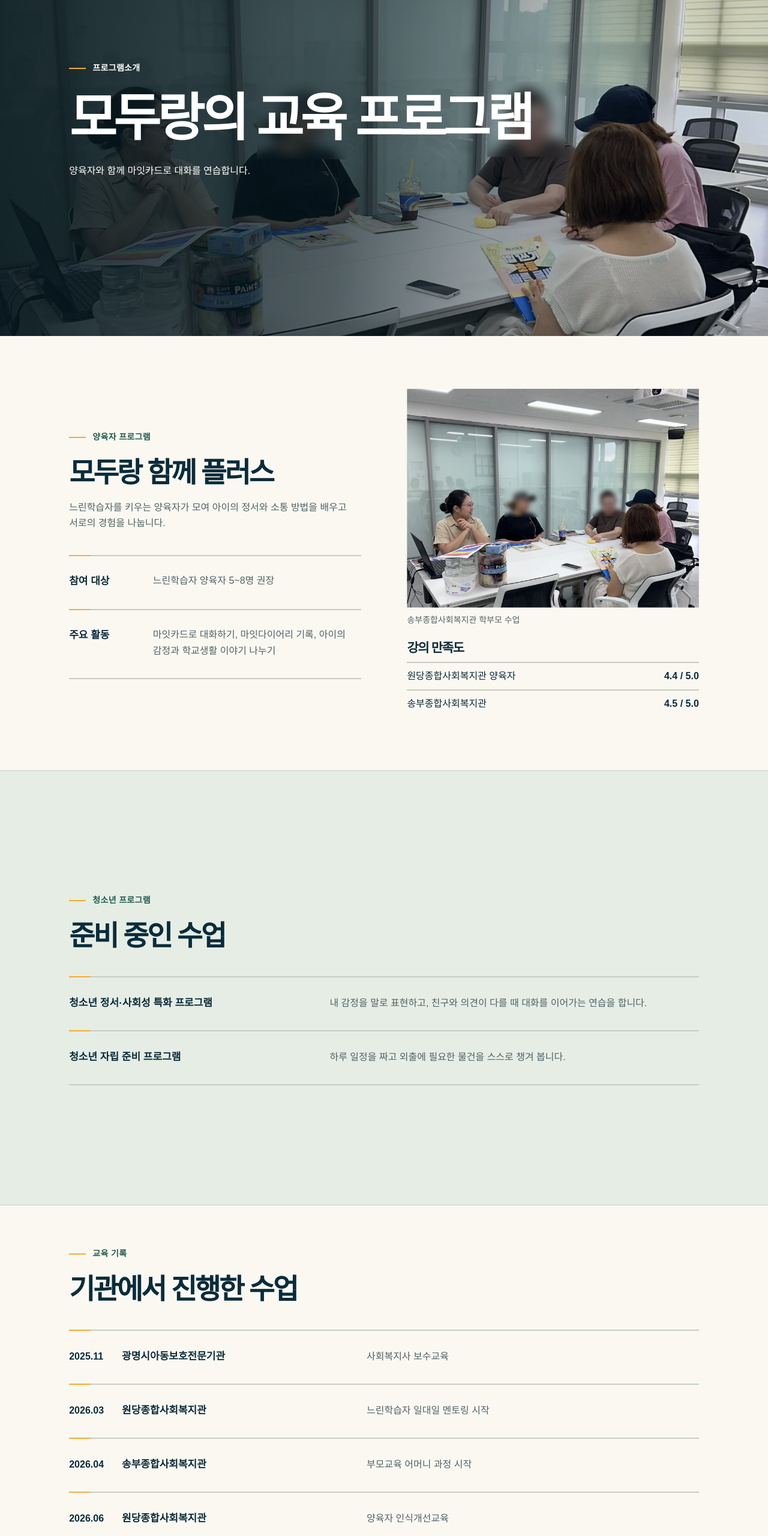
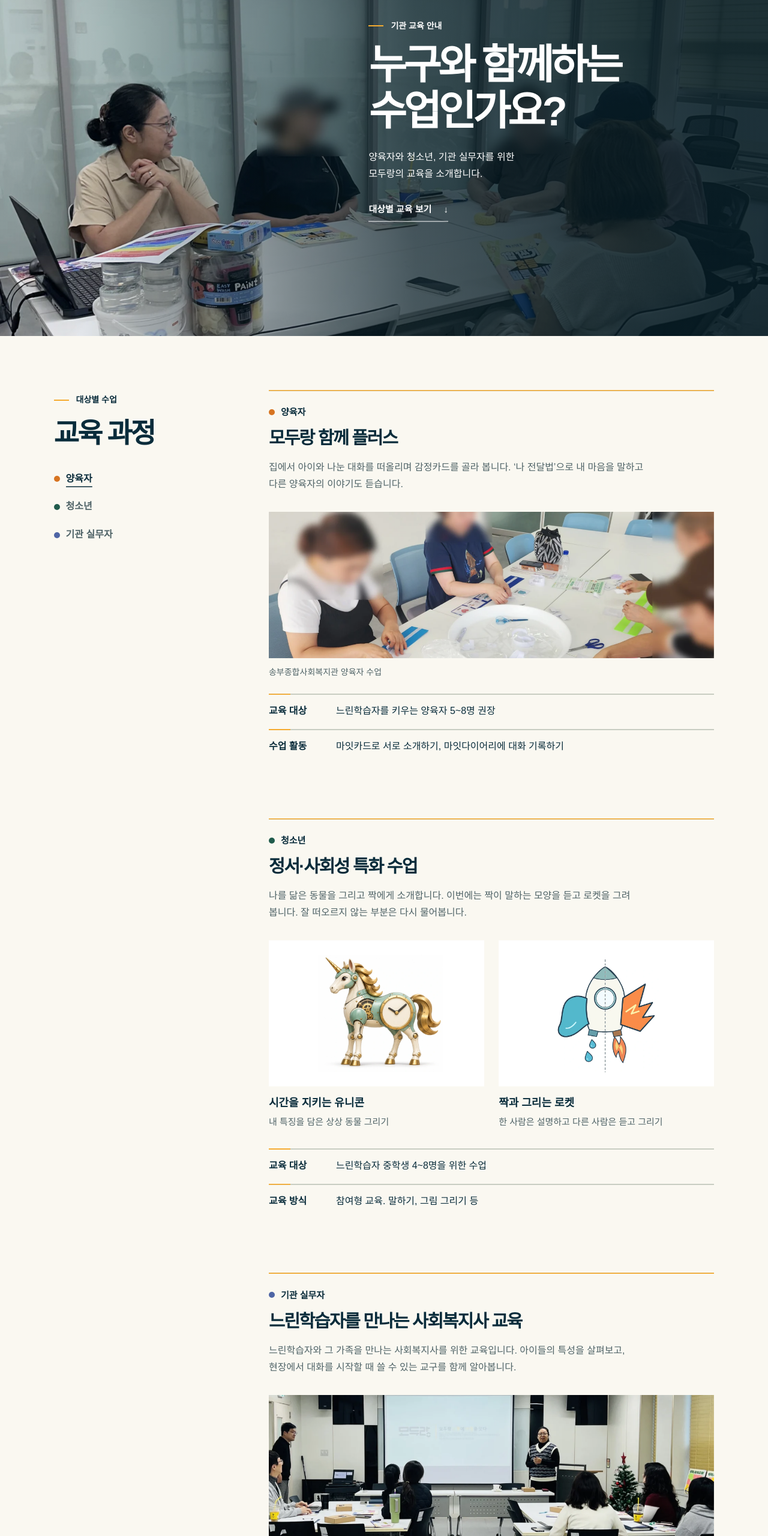
Before and after one commit to junhyuk0305/modu, a plain HTML site: page programs.html in a window 1280 px wide. Shown: the part 240-2800 px from the top of the page at 60% size. Drawn offline with Linux system fonts and the light colour scheme.

Commit message:
Publish audience-based education program guide

```diff
--- /dev/null
+++ b/programs.css
@@ -0,0 +1,186 @@
+/* Shared layout for the program page and its local previews. */
+.demo {
+  --s1: 4px; --s2: 8px; --s3: 12px; --s4: 16px; --s5: 24px;
+  --s6: 32px; --s7: 48px; --s8: 64px; --s9: 96px;
+  background: var(--paper); color: var(--ink);
+}
+.width { width: min(1180px,86%); margin-inline: auto }
+.demo main { display: block }
+.demo main > section { display: block; min-height: 0; padding: 0 }
+.demo main > .section { padding-block: clamp(var(--s7),7vw,var(--s9)); border: 0 }
+.demo h1,.demo h2,.demo h3 { margin: 0; word-break: keep-all; overflow-wrap: anywhere; text-wrap: balance }
+.demo h1 { font-size: clamp(43px,5.35vw,82px); line-height: 1.12; letter-spacing: -.075em }
+.demo h2 { max-width: none; font-size: clamp(30px,3.6vw,53px); line-height: 1.22 }
+.demo h3 { font-size: clamp(22px,2.3vw,36px); line-height: 1.3 }
+.demo main p { line-height: 1.75; font-size: clamp(16px,1.15vw,19px); color: var(--muted); word-break: keep-all }
+.demo main .lead { font-size: clamp(19px,1.55vw,25px); color: var(--ink) }
+.demo [id] { scroll-margin-top: var(--s4) }
+.editions { background: var(--paper); border-top: 1px solid var(--line); border-bottom: 1px solid var(--line) }
+.editions .width { display: flex; align-items: center; gap: var(--s2); min-height: 46px }
+.editions .width > span { color: var(--muted); font-size: 12px; font-weight: 700; margin-right: auto }
+.editions a { color: var(--muted); font-size: 13px; padding: var(--s1) var(--s3); text-decoration: none; font-weight: 650 }
+.editions a[aria-current=page] { background: var(--ink); color: white; border-radius: 100px }
+.editions a:hover,.demo main a:hover { text-decoration: underline 2px; text-underline-offset: 5px }
+.eyebrow { display: inline-flex; align-items: center; gap: var(--s3); font-size: 14px; font-weight: 700; margin-bottom: var(--s4) }
+.eyebrow::before { content: ''; width: 25px; height: 2px; background: var(--orange) }
+.demo main > .scene { position: relative; isolation: isolate; min-height: clamp(480px,66svh,690px); display: grid; align-items: center; padding-block: var(--s8); overflow: hidden }
+.hero-picture,.hero-shade { position: absolute; inset: 0; z-index: -1; pointer-events: none }
+.hero-picture { z-index: -2; overflow: hidden }
+.hero-picture img { height: 110%; width: 100%; object-fit: cover; object-position: center 63%; position: relative; top: -5% }
+.hero-shade { background: linear-gradient(90deg,#092c3b0a 10%,#071c24b8 54%,#071c24e6 96%) }
+.field-cover { background: var(--ink); color: white }
+.hero-copy { padding-left: min(41vw,560px) }
+.scene p { margin-top: var(--s5); max-width: 36em }
+.demo .field-cover p { color: white }
+.hero-link { display: inline-flex; align-items: center; gap: var(--s5); padding-block: var(--s2); margin-top: var(--s5); border-bottom: 2px solid; text-decoration: none; font-weight: 700 }
+.photo-credit { position: absolute; right: 7%; bottom: var(--s4); font-size: 13px; color: white }
+.editorial,.section-head { display: grid; grid-template-columns: minmax(0,.9fr) minmax(0,1.1fr); gap: clamp(var(--s6),6vw,var(--s9)) }
+.editorial p,.plain-list h3 + p,.experiment h3 + p { margin-top: var(--s4) }
+.fact { display: flex; gap: var(--s5); border-top: 1px solid var(--line); padding-block: var(--s3); font-size: 16px }
+.fact:first-of-type { margin-top: var(--s6) }
+.fact b { flex: 0 0 5em }
+.activities { border-block: 2px solid var(--ink) }
+.activities details + details { border-top: 1px solid var(--line) }
+.activities summary { display: flex; align-items: center; justify-content: space-between; gap: var(--s4); padding-block: var(--s5); list-style: none; font-weight: 700; font-size: clamp(20px,1.8vw,29px); letter-spacing: -.055em }
+.activities summary::-webkit-details-marker { display: none }
+.activities summary::after { content: '+'; font: 24px/1 sans-serif }
+.activities [open] summary::after { content: '−' }
+.activities details p { padding-bottom: var(--s5) }
+.tinted { background: var(--pale) }
+.section-head { align-items: end; margin-bottom: var(--s6) }
+.section-head > :only-child { grid-column: 1 / -1 }
+.section-head p { max-width: 35em }
+html:not(.demo-ready) :is(.choices,.pick,.answer) { display:none }
+.choices,.pick { display: flex; flex-wrap: wrap; gap: var(--s2) }
+.choices button,.pick button { padding: var(--s2) var(--s4); border: 1px solid var(--line); background: var(--paper); border-radius: 999px; font-weight: 700; font-size: 15px; color: var(--ink) }
+.choices button[aria-pressed=true],.pick button[aria-pressed=true] { background: var(--pine); color: white; border-color: var(--pine) }
+.choices button:hover,.pick button:hover { border-color: var(--pine) }
+.case-story { display: grid; grid-template-columns: 1.15fr .85fr; gap: clamp(var(--s5),5vw,var(--s8)); align-items: center; padding-top: var(--s5) }
+.photo { overflow: hidden }
+.case-story img,.wide-photo img { width: 100%; aspect-ratio: 16/10; object-fit: cover }
+.case-story p { margin-top: var(--s4) }
+.plain-list article { border-top: 2px solid var(--line); padding-block: var(--s5) }
+.contact-block { background: var(--ink); color: var(--paper) }
+.demo main .contact-block { padding-block: var(--s7) }
+.contact-block .width { display: flex; align-items: center; justify-content: space-between; gap: var(--s5); flex-wrap: wrap }
+.contact-block h2 { font-size: clamp(25px,2.7vw,42px) }
+.contact-action { padding: var(--s3) var(--s5); background: var(--paper); color: var(--ink); font-weight: 700; text-decoration: none; border-radius: 100px }
+.contact-action span { margin-left: var(--s4) }
+
+/* The workshop shows illustrations taken from the actual teaching material. */
+.lab-cover { background-color: var(--pale); background-image: radial-gradient(#205b4c33 .85px,transparent .9px); background-size: 16px 16px }
+.lab-grid { display: grid; grid-template-columns: 1.1fr .9fr; align-items: center; gap: var(--s7) }
+.lab-copy h1 { color: var(--pine) }
+.lab-print { position: relative; justify-self: center; width: min(100%,380px) }
+.lab-print::before { content: ''; position: absolute; inset: 4% -3% -2% 4%; background: #ffda83; border: 1px solid var(--ink); transform: rotate(5deg) }
+.sketch-sheet { position: relative; transform: rotate(-4deg); background: white; color: var(--ink); padding: var(--s5); border: 1px solid var(--ink); box-shadow: 0 12px 30px #092c3b18 }
+.paper-top,.sketch-sheet figcaption { font-size: 13px; font-weight: 700 }
+.paper-top { display: flex; justify-content: space-between; align-items: center; border-bottom: 1px solid var(--line); padding-bottom: var(--s2) }
+.paper-top i { width: 10px; aspect-ratio: 1; border-radius: 50%; background: var(--orange) }
+.sketch-sheet img { display: block; width: 100%; height: clamp(145px,22vw,280px); object-fit: contain; margin-block: var(--s2) }
+.sketch-sheet figcaption { text-align: center; border-top: 1px solid var(--line); padding-top: var(--s2) }
+.pencil { position:absolute; height: 9px; width: 38%; background: var(--orange); border: 1px solid var(--ink); bottom: 10%; right: -8%; transform: rotate(-34deg); pointer-events:none }
+.pencil::before {content:''; position:absolute; left:-12px; top:-1px; border: 4.5px solid transparent; border-right:8px solid var(--ink)}
+.lab-book { border-top: 2px solid var(--ink) }
+.book-tabs { margin-top: var(--s5) }
+.experiment { display: grid; grid-template-columns: minmax(0,.85fr) minmax(0,1.15fr); align-items: center; gap: clamp(var(--s5),5vw,var(--s8)); padding-top: var(--s6) }
+.artifact { background: white; padding: var(--s5); border: 1px solid var(--line) }
+.artifact img { width:100%; height: clamp(200px,23vw,300px); object-fit: contain }
+.artifact figcaption,.wide-photo figcaption { color:var(--muted); font-size:14px; padding-top:var(--s3) }
+.pick { padding:0; border:0; margin:var(--s5) 0 0 }
+.pick legend { padding:0; margin-bottom:var(--s2); font-weight:700 }
+.answer { min-height: 3.5em; margin-top:var(--s3) }
+.prompt { border-left: 3px solid var(--orange); padding-left:var(--s4); margin-top:var(--s5) }
+.future-band { background: var(--pale) }
+
+/* Institutional directory with an in-page index. */
+.demo-guide .hero-link { border:0; text-decoration:none }
+.demo-guide .hero-link span { margin-left:var(--s4) }
+.guide-layout { display:grid; grid-template-columns:minmax(180px,.55fr) minmax(0,1.45fr); gap:clamp(var(--s6),6vw,var(--s9)); align-items:start }
+.guide-aside { position:sticky; top:calc(var(--header) + var(--s5)) }
+.page-programs .guide-aside { top:calc(var(--header) + var(--s7)) }
+.guide-aside nav { display:grid; justify-items:start; margin-top:var(--s5) }
+.guide-aside a { position:relative; color:var(--muted); text-decoration:none; font-weight:650; padding-block:10px }
+.demo .guide-aside a:hover, .guide-aside a[aria-current=location] { color:var(--ink); text-decoration:none }
+.guide-aside a::after {
+  content:''; position:absolute; left:20px; right:0; bottom:9px;
+  height:var(--draw-line-size); background:currentColor; pointer-events:none;
+  clip-path:inset(0 100% 0 0);
+}
+.guide-aside a[aria-current=location]::after { clip-path:inset(0) }
+.audience { display:inline-flex; align-items:center; gap:10px; font-weight:700 }
+.audience::before { content:''; flex:none; width:10px; height:10px; border-radius:50%; background:var(--audience-color) }
+.audience.families { --audience-color:#d77421 }
+.audience.teens { --audience-color:var(--pine) }
+.audience.staff { --audience-color:#4e65a5 }
+.directory article + article { margin-top:clamp(56px,7vw,96px) }
+.entry-top.row { display:block; padding:var(--s5) 0 var(--s3); color:var(--ink); font-size:15px }
+.demo-guide .entry-top::after, .demo-guide .plain-list .row::after { width:100% }
+.directory h3 + p { margin-top:var(--s4); max-width:40em }
+.directory dl { margin:var(--s5) 0 0 }
+.directory dl .row { grid-template-columns:6em minmax(0,1fr); gap:var(--s4); padding-block:var(--s4) }
+.directory dt { font-weight:700 }
+.directory dd { margin:0 }
+.demo-guide .plain-list .row { display:block; border:0 }
+.demo-guide figure.photo { height:auto }
+.directory { --course-image-height:clamp(164px,19vw,270px) }
+.directory :is(.activity-prints,.wide-photo) img { width:100%; height:var(--course-image-height) }
+.activity-prints { display:grid; grid-template-columns:repeat(2,minmax(0,1fr)); gap:var(--s5); margin:var(--s6) 0 }
+.activity-prints img { object-fit:contain; background:white; padding:clamp(12px,2vw,24px) }
+.activity-prints figcaption { color:var(--muted); font-size:15px; padding-top:var(--s3) }
+.activity-prints strong { display:block; color:var(--ink); font-size:18px; margin-bottom:var(--s1) }
+.wide-photo { margin-top:var(--s6) }
+.wide-photo img { object-position:center 54% }
+#families .wide-photo img { object-position:center 16% }
+
+@media(prefers-reduced-motion:no-preference) {
+  html:has(.page-programs #courses:target) { scroll-behavior:smooth }
+  .guide-aside a::after { transition:clip-path 320ms cubic-bezier(.22,.68,.2,1) }
+  .motion .photo.on-screen img { animation:photo-open .56s cubic-bezier(.22,.7,.25,1) both }
+  @keyframes photo-open { from{clip-path:inset(0 100% 0 0)} to{clip-path:inset(0)} }
+  .motion .lab-cover.on-screen .sketch-sheet { animation: unfold .65s ease-out both }
+  @keyframes unfold { from{transform:translateY(16px) rotate(1deg)} to{transform:rotate(-4deg)} }
+  .hero-picture img { transform:translateY(var(--shift,0%)) }
+}
+@media(max-width:760px) {
+  .width { width:88% }
+  .editions .width { gap: 0 }
+  .editions a { padding-inline:var(--s2) }
+  .demo main > .scene { padding-block:var(--s7); min-height: min(650px,76svh) }
+  .demo main > .field-cover { align-content:end; padding-bottom:var(--s8) }
+  .hero-copy { padding-left:0 }
+  .hero-shade { background:linear-gradient(0deg,#071c24f5 8%,#071c24c9 42%,#071c2426 85%) }
+  .field-cover .hero-picture img { object-position:19% 53% }
+  .photo-credit { left:6%; right:auto; bottom:var(--s4) }
+  .editorial,.experiment,.case-story,.section-head,.guide-layout { grid-template-columns:1fr; gap:var(--s5) }
+  .demo main > .section { padding-block:var(--s7) }
+  .lab-grid { grid-template-columns:minmax(0,1fr); gap:var(--s6) }
+  .lab-print { width:min(65%,260px) }
+  .sketch-sheet { padding:var(--s3) }
+  .sketch-sheet img { height:120px }
+  .lab-cover h1 { font-size:clamp(37px,8.5vw,52px) }
+  .lab-cover .hero-link { margin-top:var(--s3) }
+  .scene p { margin-top:var(--s4) }
+  .guide-aside { position:static }
+  .guide-aside nav { display:flex; flex-wrap:wrap; gap:0 var(--s4); margin-top:var(--s3) }
+  .activities summary { padding-block:var(--s4) }
+  .directory dl .row { grid-template-columns:5em minmax(0,1fr); gap:var(--s3) }
+  .artifact img { height:185px }
+}
+@media(max-width:520px) {
+  .directory { --course-image-height:clamp(170px,55vw,224px) }
+  .activity-prints { grid-template-columns:1fr; gap:var(--s5) }
+}
+@media(max-width:370px) {
+  .editions .width {width:94%}
+  .editions .width > span {font-size:11px}
+  .editions a {font-size:12px}
+  .choices button,.pick button {padding-inline:var(--s3)}
+}
+@media(orientation:landscape) and (max-height:540px) {
+  .page-programs main > .field-cover { padding-block:var(--s2) 42px }
+  .page-programs .hero-copy h1 { font-size:clamp(32px,9svh,48px) }
+  .page-programs .hero-copy .eyebrow { margin-bottom:0 }
+  .page-programs .hero-copy :is(p,.hero-link) { margin-top:var(--s2) }
+  .page-programs .hero-copy p { line-height:1.5 }
+}
--- a/programs.html
+++ b/programs.html
@@ -8,11 +8,13 @@
 <title>프로그램소개 | 주식회사 모두랑</title>
 <link href="style.css" rel="stylesheet"/>
 <link href="scenes.css" rel="stylesheet"/>
+<link href="programs.css" rel="stylesheet"/>
 <script defer="" src="vendor/lenis-1.3.17.min.js"></script><script defer src="editions.js"></script><script defer="" src="site.js">
 </script>
 <script defer src="scenes.js"></script>
+<script defer src="programs.js"></script>
 </head>
-<body class="page-programs">
+<body class="page-programs demo demo-guide">
 <a class="skip" href="#main">본문으로 이동</a>
 <header class="bar">
 <div class="wrap">
@@ -39,107 +41,84 @@
 </div>
 </header>
 <main id="main">
-<section class="title photo-hero">
-<div class="wrap">
-<div>
-<span class="kicker">프로그램소개</span>
-<h1>모두랑의 교육 프로그램</h1>
-<p class="intro"><span class="sentence">양육자와 함께 마잇카드로 대화를 연습합니다.</span></p>
-</div>
-<div class="feature-media"><img alt="수업 자료를 놓고 이야기를 나누는 송부종합사회복지관 학부모들" class="photo" fetchpriority="high" src="images/field/songbu-parents.webp"/></div>
-</div>
+<section class="scene field-cover" aria-labelledby="guide-title">
+  <div class="hero-picture"><img src="images/field/songbu-parents.webp" alt="송부종합사회복지관에서 교구를 펼쳐 놓고 대화하는 양육자들" fetchpriority="high"></div>
+  <div class="hero-shade"></div>
+  <div class="width hero-copy">
+    <span class="eyebrow">기관 교육 안내</span>
+    <h1 id="guide-title">누구와 함께하는<br>수업인가요?</h1>
+    <p>양육자와 청소년, 기관 실무자를 위한<br>모두랑의 교육을 소개합니다.</p>
+    <a class="hero-link more" href="#courses">대상별 교육 보기 <span aria-hidden="true">↓</span></a>
+  </div>
+
 </section>
-<section class="band section" id="caregiver-program">
-<div class="wrap report-pair"><div>
-<div class="headline">
-<span class="kicker">양육자 프로그램</span>
-<h2>모두랑 함께 플러스</h2>
-<p class="briefText">느린학습자를 키우는 양육자가 모여 아이의 정서와 소통 방법을 배우고 서로의 경험을 나눕니다.</p>
-</div>
-<div class="rows">
-<div class="row">
-<strong>참여 대상</strong>
-<p>느린학습자 양육자 5~8명 권장</p>
-</div>
-<div class="row">
-<strong>주요 활동</strong>
-<p>마잇카드로 대화하기, 마잇다이어리 기록, 아이의 감정과 학교생활 이야기 나누기</p>
-</div>
-</div>
-</div>
-<div>
-  <figure class="document-photo"><div><img loading="lazy" width="1600" height="1200" src="images/field/songbu-parents.webp" alt="교구를 펼친 테이블에 둘러앉아 이야기하는 학부모들"></div><figcaption>송부종합사회복지관 학부모 수업</figcaption></figure>
-  <div class="course-scores" id="course-scores">
-    <h3>강의 만족도</h3>
-    <dl>
-      <div><dt>원당종합사회복지관 양육자</dt><dd>4.4 / 5.0</dd></div>
-      <div><dt>송부종합사회복지관</dt><dd>4.5 / 5.0</dd></div>
-    </dl>
+
+<section class="section" id="courses" aria-labelledby="courses-title">
+  <div class="width guide-layout">
+    <aside class="guide-aside">
+      <span class="eyebrow">대상별 수업</span>
+      <h2 id="courses-title">교육 과정</h2>
+      <nav aria-label="교육 과정 목차">
+        <a class="audience families" href="#families">양육자</a>
+        <a class="audience teens" href="#teens">청소년</a>
+        <a class="audience staff" href="#staff">기관 실무자</a>
+      </nav>
+    </aside>
+    <div class="directory">
+      <article id="families" aria-labelledby="families-title">
+        <div class="entry-top row" id="caregiver-program"><span class="audience families">양육자</span></div>
+        <h3 id="families-title">모두랑 함께 플러스</h3>
+        <p>집에서 아이와 나눈 대화를 떠올리며 감정카드를 골라 봅니다. ‘나 전달법’으로 내 마음을 말하고 다른 양육자의 이야기도 듣습니다.</p>
+        <figure class="wide-photo photo">
+          <img loading="lazy" width="1300" height="975" src="images/field/songbu-class.webp" alt="송부종합사회복지관 양육자들이 테이블에 둘러앉아 색종이와 활동지로 작업하는 모습">
+          <figcaption>송부종합사회복지관 양육자 수업</figcaption>
+        </figure>
+        <dl>
+          <div class="row"><dt>교육 대상</dt><dd>느린학습자를 키우는 양육자 5~8명 권장</dd></div>
+          <div class="row"><dt>수업 활동</dt><dd>마잇카드로 서로 소개하기, 마잇다이어리에 대화 기록하기</dd></div>
+        </dl>
+      </article>
+      <article id="teens" aria-labelledby="teens-title">
+        <div class="entry-top row" id="youth-programs"><span class="audience teens">청소년</span></div>
+        <h3 id="teens-title">정서·사회성 특화 수업</h3>
+        <p>나를 닮은 동물을 그리고 짝에게 소개합니다. 이번에는 짝이 말하는 모양을 듣고 로켓을 그려 봅니다. 잘 떠오르지 않는 부분은 다시 물어봅니다.</p>
+        <div class="activity-prints">
+          <figure class="photo">
+            <img width="672" height="594" loading="lazy" src="images/programs/imagined-animal.webp" alt="시간을 잘 지키는 특징을 시계로 표현한 유니콘 그림">
+            <figcaption><strong>시간을 지키는 유니콘</strong>내 특징을 담은 상상 동물 그리기</figcaption>
+          </figure>
+          <figure class="photo">
+            <img width="608" height="663" loading="lazy" src="images/programs/rocket-sketch.webp" alt="짝에게 모양을 설명할 때 쓰는 로켓 예시 그림">
+            <figcaption><strong>짝과 그리는 로켓</strong>한 사람은 설명하고 다른 사람은 듣고 그리기</figcaption>
+          </figure>
+        </div>
+        <dl>
+          <div class="row"><dt>교육 대상</dt><dd>느린학습자 중학생 4~8명을 위한 수업</dd></div>
+          <div class="row"><dt>교육 방식</dt><dd>참여형 교육. 말하기, 그림 그리기 등</dd></div>
+        </dl>
+      </article>
+      <article id="staff" aria-labelledby="staff-title">
+        <div class="entry-top row"><span class="audience staff">기관 실무자</span></div>
+        <h3 id="staff-title">느린학습자를 만나는 사회복지사 교육</h3>
+        <p>느린학습자와 그 가족을 만나는 사회복지사를 위한 교육입니다. 아이들의 특성을 살펴보고, 현장에서 대화를 시작할 때 쓸 수 있는 교구를 함께 알아봅니다.</p>
+        <figure class="wide-photo photo">
+          <img loading="lazy" width="1300" height="975" src="images/field/gm-class.webp" alt="광명시아동보호전문기관 사회복지사들이 교육을 듣는 모습">
+          <figcaption>광명시아동보호전문기관 사회복지사 교육</figcaption>
+        </figure>
+      </article>
+    </div>
   </div>
-</div></div></section>
-<section class="band section panel" id="youth-programs">
-<div class="wrap">
-<div class="headline">
-<span class="kicker">청소년 프로그램</span>
-<h2>준비 중인 수업</h2>
-</div>
-<div class="rows">
-<div class="row">
-<strong>청소년 정서·사회성 특화 프로그램</strong>
-<p>내 감정을 말로 표현하고, 친구와 의견이 다를 때 대화를 이어가는 연습을 합니다.</p>
-</div>
-<div class="row">
-<strong>청소년 자립 준비 프로그램</strong>
-<p>하루 일정을 짜고 외출에 필요한 물건을 스스로 챙겨 봅니다.</p>
-</div>
-</div>
-</div>
 </section>
-<section class="band section" id="education-records">
-<div class="wrap">
-<div class="headline">
-<span class="kicker">교육 기록</span>
-<h2>기관에서 진행한 수업</h2>
-</div>
-<div class="rows">
-  <div class="row">
-    <div class="record-institution">
-      <time datetime="2025-11">2025.11</time>
-      <strong>광명시<wbr>아동보호전문기관</strong>
+<section class="section tinted">
+  <div class="width editorial">
+    <div><span class="eyebrow">수업 협의</span><h2>어떤 정보를<br>알려 주시면 좋을까요?</h2></div>
+    <div class="plain-list">
+      <article class="row"><h3>참여하는 사람</h3><p>참여 대상과 인원을 알려 주세요. 청소년 수업은 학생들의 특성에 맞는 방식으로 함께 고려합니다.</p></article>
+      <article class="row"><h3>기관에서 준비하는 수업</h3><p>함께 다루고 싶은 주제와 희망 일정을 알려 주세요.</p></article>
     </div>
-    <p>사회복지사 보수교육</p>
   </div>
-  <div class="row">
-    <div class="record-institution">
-      <time datetime="2026-03">2026.03</time>
-      <strong>원당<wbr>종합사회복지관</strong>
-    </div>
-    <p>느린학습자 일대일 멘토링 시작</p>
-  </div>
-  <div class="row">
-    <div class="record-institution">
-      <time datetime="2026-04">2026.04</time>
-      <strong>송부<wbr>종합사회복지관</strong>
-    </div>
-    <p>부모교육 어머니 과정 시작</p>
-  </div>
-  <div class="row">
-    <div class="record-institution">
-      <time datetime="2026-06">2026.06</time>
-      <strong>원당<wbr>종합사회복지관</strong>
-    </div>
-    <p>양육자 인식개선교육</p>
-  </div>
-  <div class="row">
-    <div class="record-institution">
-      <time datetime="2026-06">2026.06</time>
-      <strong>송부<wbr>종합사회복지관</strong>
-    </div>
-    <p>부모교육 아버지 과정 시작</p>
-  </div>
-</div>
-</div>
 </section>
+<section class="contact-block"><div class="width"><div><span class="eyebrow">협업 및 문의</span><h2>우리 기관의 수업을 논의해요.</h2></div><a class="contact-action" href="contact.html">교육 문의 <span aria-hidden="true">↗</span></a></div></section>
 </main>
 <footer class="foot" id="footer">
   <div class="wrap">
--- /dev/null
+++ b/programs.js
@@ -0,0 +1,34 @@
+document.documentElement.classList.add('demo-ready');
+if ('IntersectionObserver' in window) {
+  const observer = new IntersectionObserver(entries => {
+    for (const entry of entries) entry.target.classList.toggle('on-screen',entry.isIntersecting);
+  });
+  const targets = document.documentElement.classList.contains('photo-motion') ? '.lab-cover' : '.photo,.lab-cover';
+  document.querySelectorAll(targets).forEach(el=>observer.observe(el));
+  document.documentElement.classList.add('motion');
+}
+const scene = document.querySelector('.scene');
+const index = [...document.querySelectorAll('.guide-aside nav a')];
+const header = document.querySelector('.bar');
+const sceneMotion = matchMedia('(prefers-reduced-motion:no-preference)');
+let scheduled = false;
+function syncScroll() {
+  scheduled = false;
+  const rect = scene.getBoundingClientRect();
+  if (rect.bottom >= 0 && sceneMotion.matches) scene.style.setProperty('--shift', Math.max(0,Math.min(1,-rect.top/rect.height))*4+'%');
+  if (index.length) {
+    const readingEdge = header.getBoundingClientRect().bottom + 48;
+    const current = index.findLast(link => document.getElementById(link.hash.slice(1)).getBoundingClientRect().top <= readingEdge) || index[0];
+    for (const link of index) {
+      if (link === current) link.setAttribute('aria-current','location');
+      else link.removeAttribute('aria-current');
+    }
+  }
+}
+function queueScroll() {
+  if (!scheduled) { scheduled = true; requestAnimationFrame(syncScroll); }
+}
+addEventListener('scroll',queueScroll,{passive:true});
+addEventListener('resize',queueScroll);
+addEventListener('pageshow',queueScroll);
+syncScroll();
--- a/scenes.css
+++ b/scenes.css
@@ -247,9 +247,9 @@
 .collab-invite .pill { flex: none }
 
 /* The photograph fills the hero. The gradient follows the position of the copy. */
+.photo-hero, .page-programs main > .scene.field-cover { min-height: calc(100svh - var(--header)) }
 .photo-hero {
   position: relative; isolation: isolate; overflow: hidden; color: white; background: var(--ink);
-  min-height: calc(100svh - var(--header));
   --hero-shade: linear-gradient(90deg,#07181ee8,#07181eab 44%,#07181e25 80%);
 }
 .title.photo-hero .wrap { display: block }
```
Also changed, not shown: images/programs/imagined-animal.webp (added), images/programs/rocket-sketch.webp (added).
